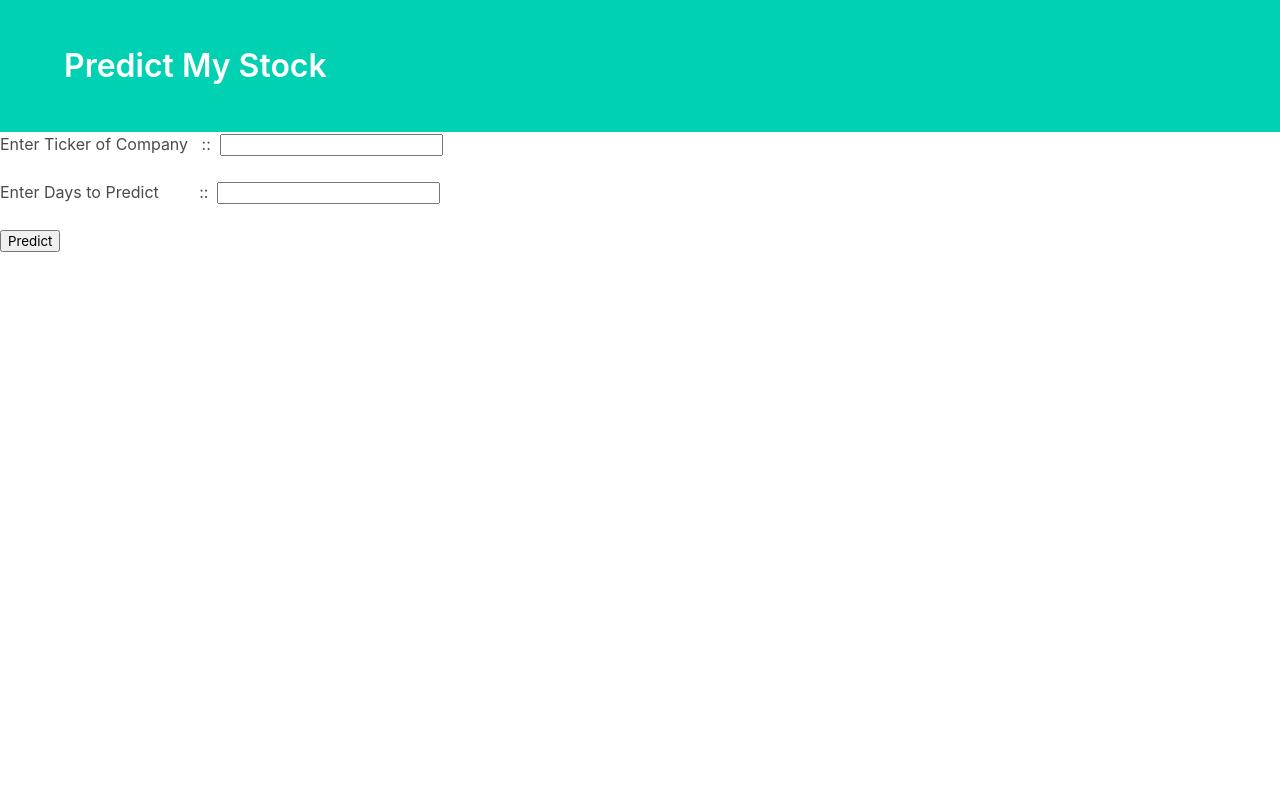
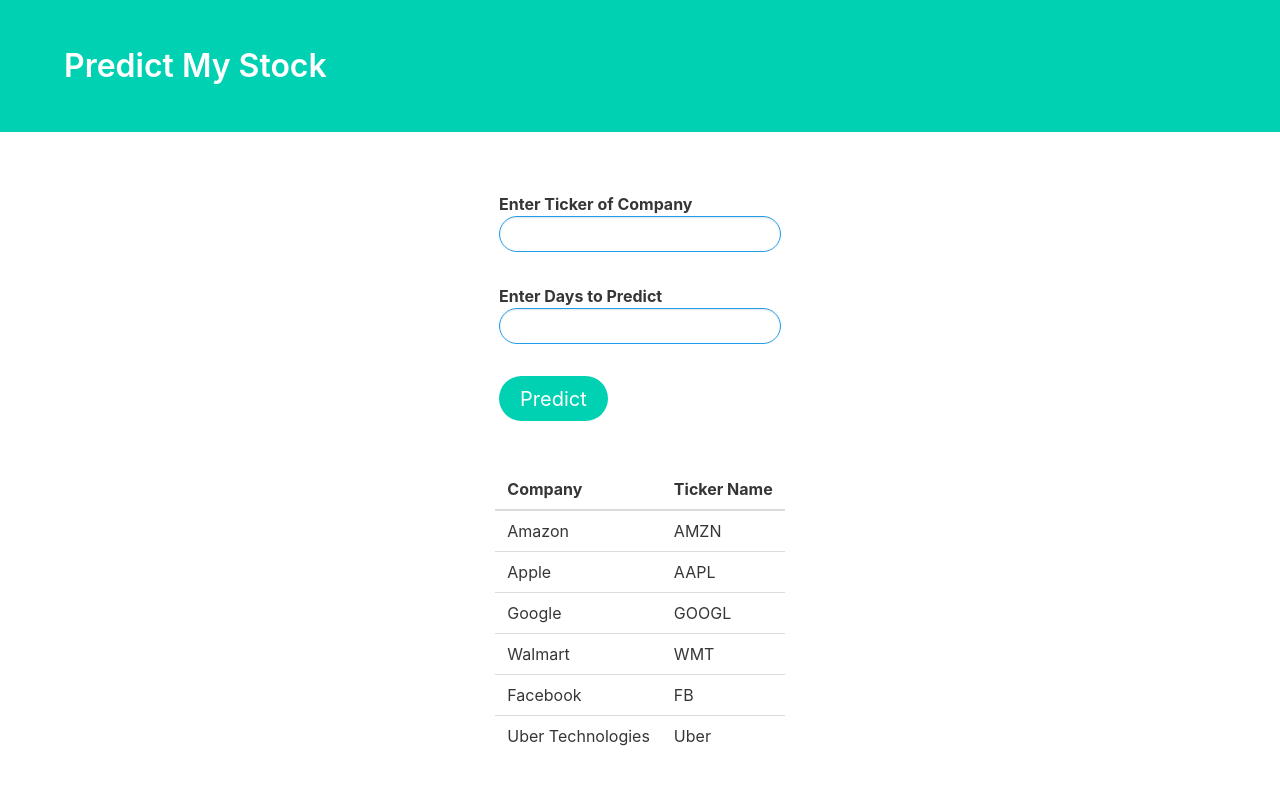
Before and after one commit to adityaborgaonkar/PredictMyStock, a Django app: page / in a window 1280 px wide. Shown: the top 785 px of the page. Run offline with Django 3.2, Linux system fonts and the light colour scheme.

Commit message:
Revamp index.html

```diff
--- a/app/templates/index.html
+++ b/app/templates/index.html
@@ -7,6 +7,7 @@
     <meta name="viewport" content="width=device-width, initial-scale=1.0">
     <meta http-equiv="X-UA-Compatible" content="ie=edge">
     <title>Predict My Stock</title>
+    <link rel="stylesheet" href="{% static 'bulma.css' %}" />
     <link rel="stylesheet" href="{% static 'bulma.css' %}" />
 </head>
 
@@ -20,16 +21,54 @@
             </div>
         </div>
     </section>
+    <br><br><br>
+    <section class="columns is-mobile is-centered">
     <form action="/predict/" method="post">{% csrf_token %}
-        <div>Enter Ticker of Company&nbsp;&nbsp;&nbsp;::&nbsp;&nbsp;<input type="text" name="ticker"></div><br>
-        <div>Enter Days to Predict&nbsp;&nbsp;&nbsp;&nbsp;&nbsp;&nbsp;&nbsp;&nbsp;&nbsp;::&nbsp;&nbsp;<input type="text" name="days"></div><br>
-        <input type="submit" value="Predict">
+        <div class="label">Enter Ticker of Company <br><input type="text" name="ticker" class="input is-info is-rounded "></div><br>
+        <div class="label">Enter Days to Predict <br><input class="input is-info is-rounded" type="text" name="days"></div><br>
+        <input type="submit" value="Predict" class="button is-primary is-medium is-rounded">
     </form>
+    </section>
+    <br><br>
+    <div class="columns is-mobile is-centered">
+        <table class="table is-responsive">
+            <thead>
+              <tr>
+                <th>Company </th>
+                <th>Ticker Name</th>
+              </tr>
+            </thead>
+            <tbody>
+              <tr>
+                <td>Amazon</td>
+                <td>AMZN</td>
+              </tr>
+              <tr>
+                <td>Apple</td>
+                <td>AAPL</td>
 
+              </tr>
+              <tr>
+                <td>Google</td>
+                <td>GOOGL</td>
+              </tr>
+              <tr>
+                <td>Walmart</td>
+                <td>WMT</td>
+              </tr>
+              <tr>
+                <td>Facebook</td>
+                <td>FB</td>
+              </tr>
+              <tr>
+                <td>Uber Technologies</td>
+                <td>Uber</td>
+              </tr>
+            </tbody>
+          </table>
 
-    <div>
+        </div>
 
-            {{ d }}
 
     </div>
     <!--<section class="section">
```
